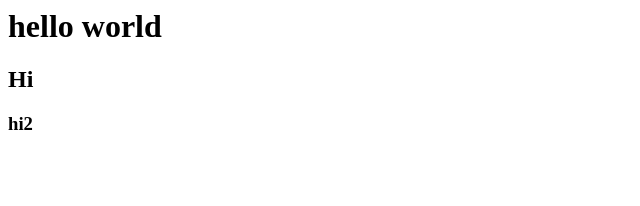
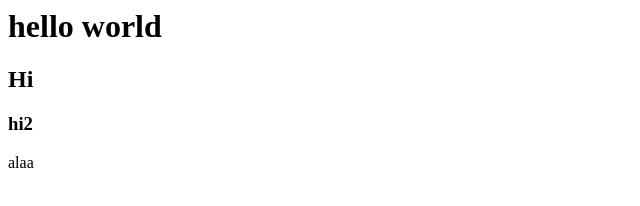
Before and after one commit to Alaanaj/website, a plain HTML site: page index.html in a window 1280 px wide. Shown: the full height of the page, 0-640 px from the left. Drawn offline with Linux system fonts and the light colour scheme.

Commit message:
Update index.html

```diff
--- a/index.html
+++ b/index.html
@@ -1,3 +1,4 @@
 <h1>hello world</h1>
 <h2> Hi </h2>
 <h3>hi2</h2>
+<p1> alaa</p1>
```
